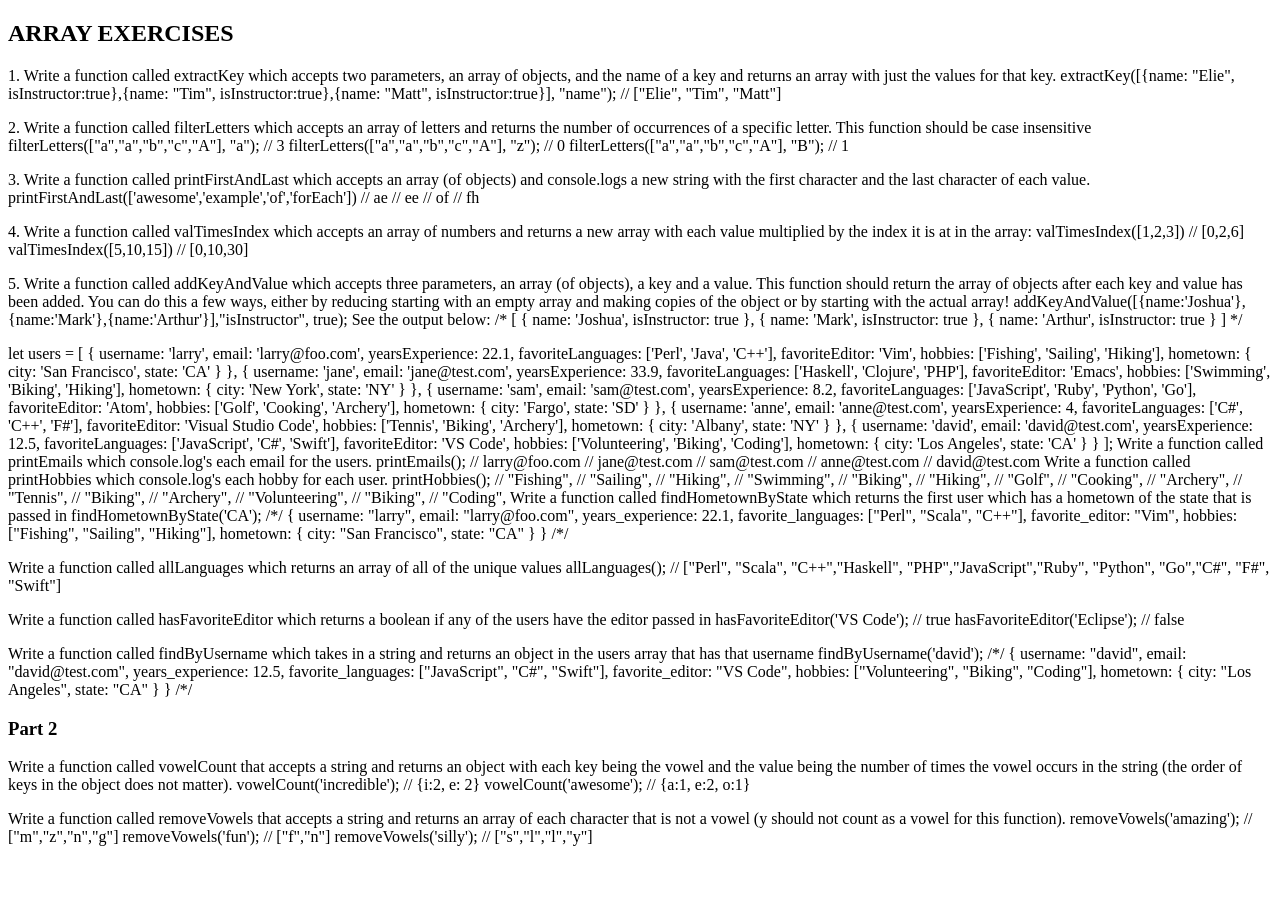
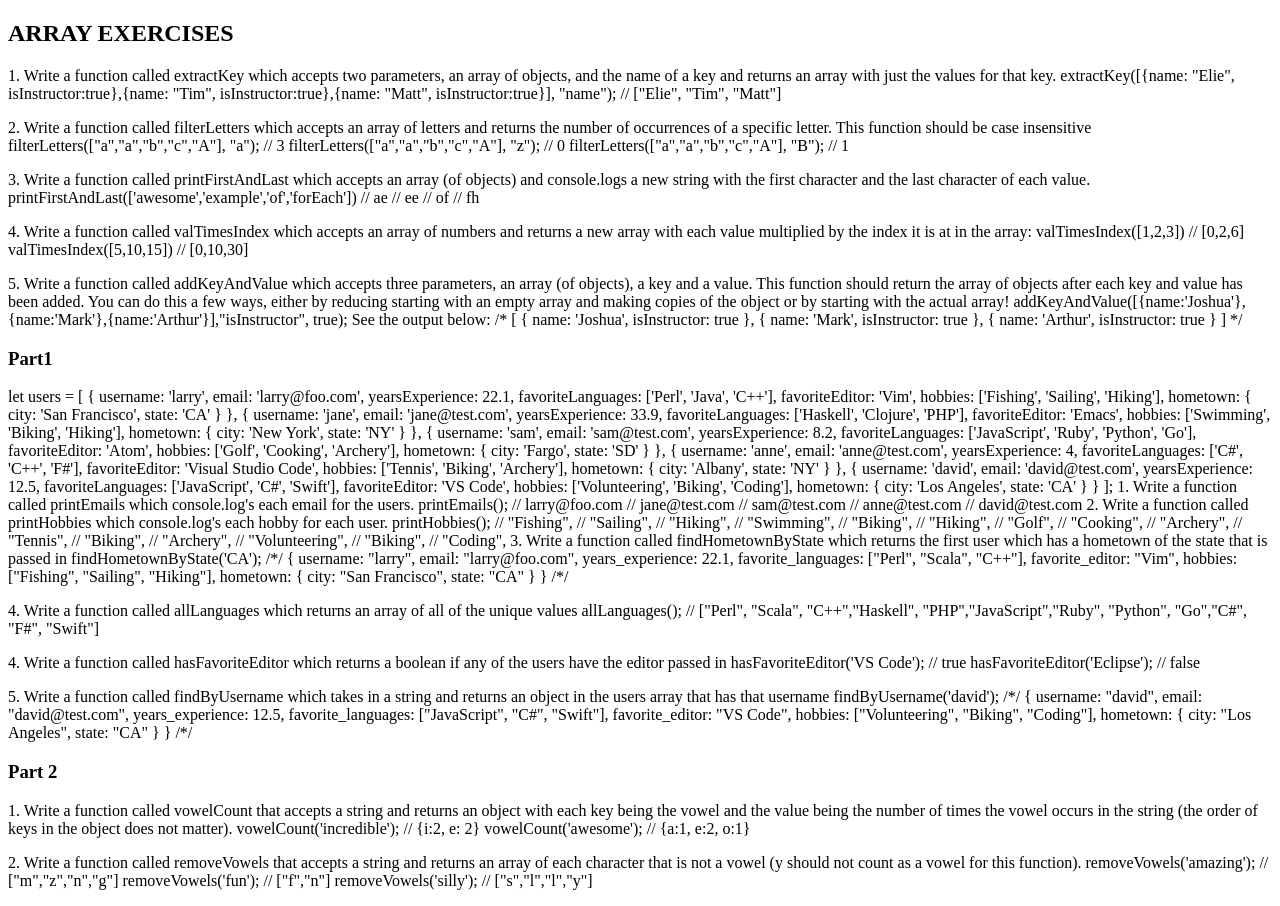
Before and after one commit to AElozinoLopez/javascript-array-assignment, a plain HTML site: page index.html in a window 1280 px wide. Before the commit the page ends 862 px from the top, so only its background shows below. Drawn offline with Linux system fonts and the light colour scheme.

Commit message:
Updated the semantics by numbering the exercises

```diff
--- a/index.html
+++ b/index.html
@@ -67,6 +67,7 @@
         */
     </p>
 
+    <h3>Part1</h3>
     <p>
         let users = [
         {
@@ -131,7 +132,7 @@
             }
             ];
 
-            Write a function called printEmails which console.log's each email for the users.
+            1. Write a function called printEmails which console.log's each email for the users.
             printEmails();
             // larry@foo.com
             // jane@test.com
@@ -140,7 +141,7 @@
             // david@test.com
 
 
-            Write a function called printHobbies which console.log's each hobby for each user.
+            2. Write a function called printHobbies which console.log's each hobby for each user.
             printHobbies();
             // "Fishing",
             // "Sailing",
@@ -159,7 +160,7 @@
             // "Coding",
 
 
-            Write a function called findHometownByState which returns the first user which has a hometown of the state that is passed in
+            3. Write a function called findHometownByState which returns the first user which has a hometown of the state that is passed in
             findHometownByState('CA');
             /*/
             {
@@ -180,14 +181,14 @@
             </p>
 
             <p>
-                Write a function called allLanguages which returns an array of all of the unique values
+                4. Write a function called allLanguages which returns an array of all of the unique values
                 allLanguages();
                 // ["Perl", "Scala", "C++","Haskell", "PHP","JavaScript","Ruby", "Python", "Go","C#", "F#", "Swift"]
 
             </p>
 
             <p>
-                Write a function called hasFavoriteEditor which returns a boolean if any of the users have the editor passed in
+                4. Write a function called hasFavoriteEditor which returns a boolean if any of the users have the editor passed in
                 hasFavoriteEditor('VS Code'); // true
                 hasFavoriteEditor('Eclipse'); // false
 
@@ -195,7 +196,7 @@
 
             <p>
 
-                Write a function called findByUsername which takes in a string and returns an object in the users array that has that username
+                5. Write a function called findByUsername which takes in a string and returns an object in the users array that has that username
                 findByUsername('david');
                 /*/
                 {
@@ -216,7 +217,7 @@
 
             <h3>Part 2</h3>
             <p>
-                Write a function called vowelCount that accepts a string and returns an object with each key being the vowel and the value being the number of times the vowel occurs in the string (the order of keys in the object does not matter).
+                1. Write a function called vowelCount that accepts a string and returns an object with each key being the vowel and the value being the number of times the vowel occurs in the string (the order of keys in the object does not matter).
                 vowelCount('incredible');
                 // {i:2, e: 2}
                 vowelCount('awesome');
@@ -225,7 +226,7 @@
             </p>
 
             <P>
-                Write a function called removeVowels that accepts a string and returns an array of each character that is not a vowel (y should not count as a vowel for this function).
+                2. Write a function called removeVowels that accepts a string and returns an array of each character that is not a vowel (y should not count as a vowel for this function).
                 removeVowels('amazing'); // ["m","z","n","g"]
                 removeVowels('fun'); // ["f","n"]
                 removeVowels('silly'); // ["s","l","l","y"]
```
